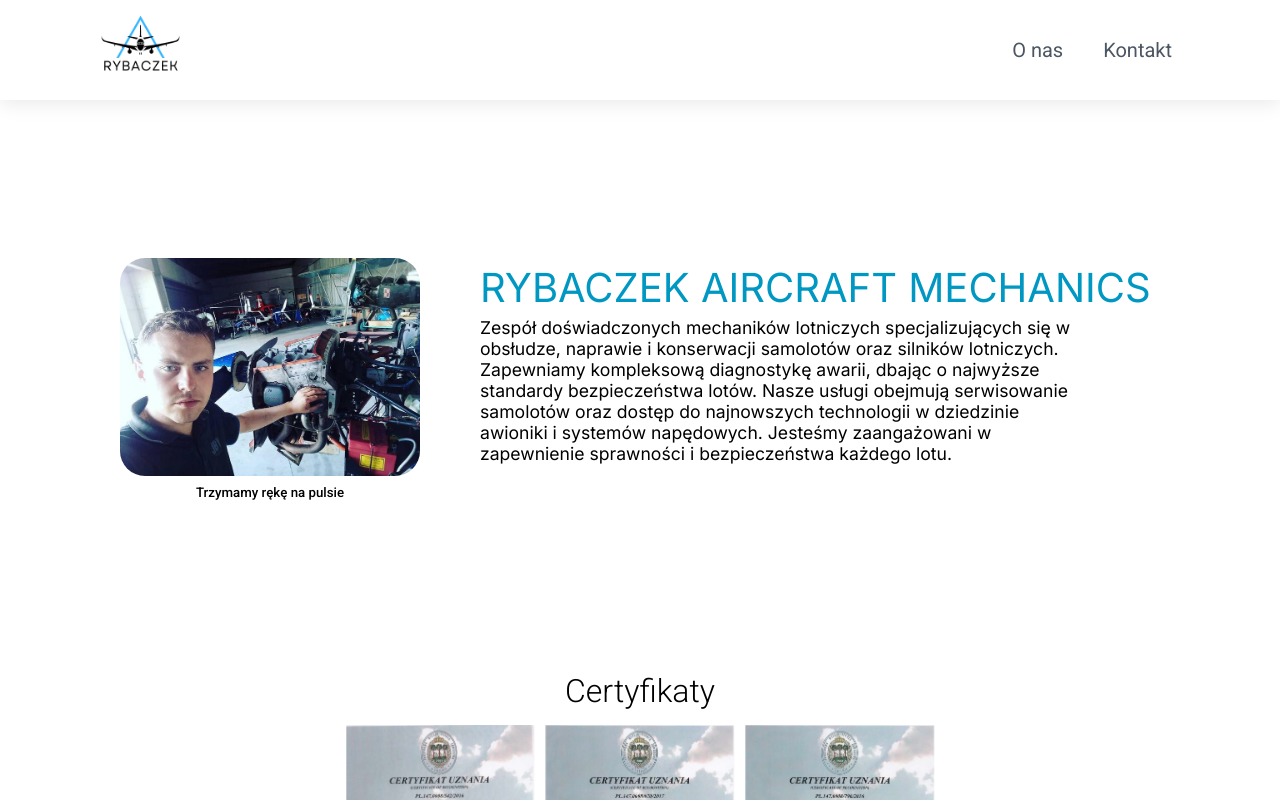
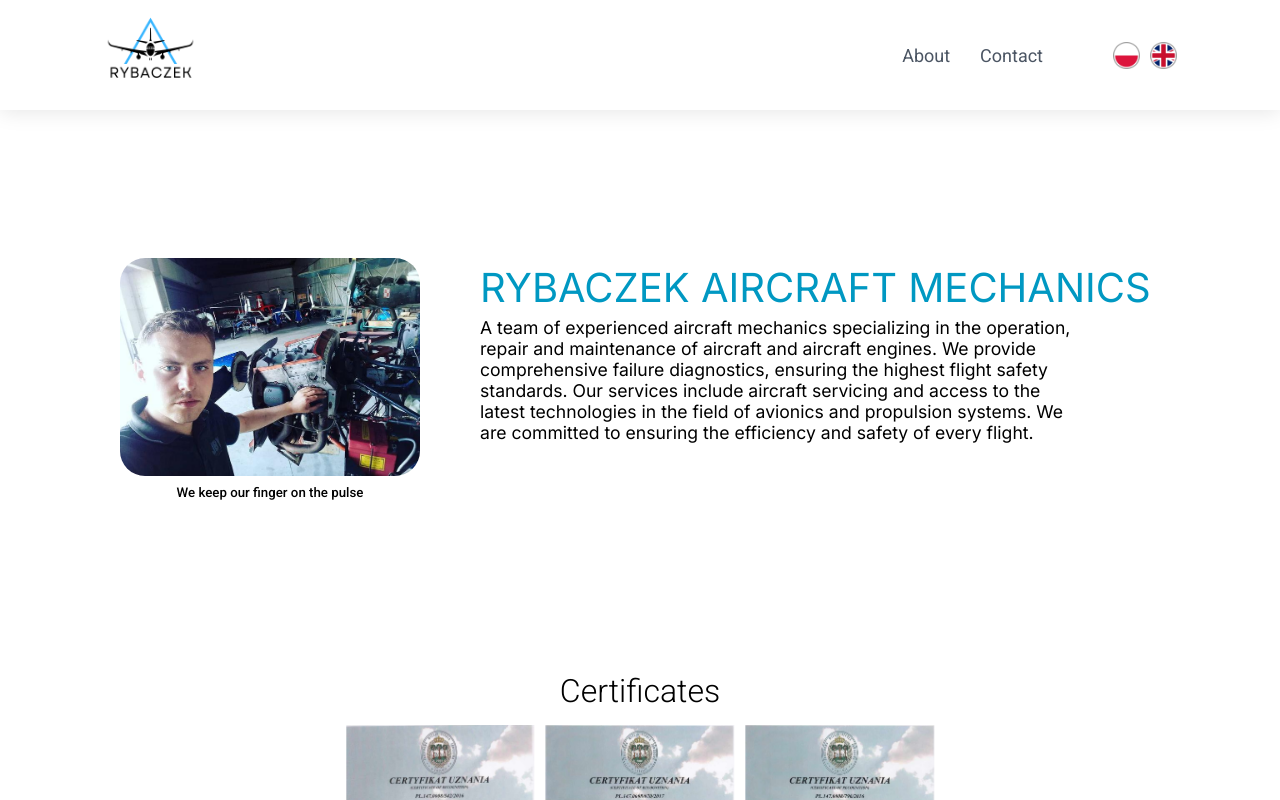
Before and after one commit to SzymCode/AircraftMechanics, a Vue app: page /en in a window 1280 px wide. Shown: the top 800 px of the page. Built offline with nearby package versions, Linux system fonts and the light colour scheme.

Commit message:
Complete switch languages functionality

```diff
--- a/src/App.vue
+++ b/src/App.vue
@@ -1,13 +1,14 @@
 <template>
     <Welcome />
-    <Navbar />
-    <AboutUs />
-    <Gallery />
-    <Footer />
+    <MyNavbar :language="language" />
+    <AboutUs :language="language" />
+    <Gallery :language="language" />
+    <MyFooter :language="language" />
 </template>
 
 <script setup lang="ts">
-import { Welcome, Navbar, AboutUs, Gallery, Footer } from '@/components'
+import { Welcome, MyNavbar, AboutUs, Gallery, MyFooter } from '@/components'
+import { language } from '@/constants'
 import { handleOpacity } from '@/utils'
 
 handleOpacity('.welcome-image', '1', 500)
--- a/src/components/AboutUs.vue
+++ b/src/components/AboutUs.vue
@@ -4,20 +4,22 @@
             <div class="about-us-container">
                 <div class="about-us-image-container">
                     <Image src="/reka_na_pulsie.png" />
-                    <h5>Trzymamy rękę na pulsie</h5>
+                    <h5>
+                        {{
+                            language === 'en'
+                                ? 'We keep our finger on the pulse'
+                                : 'Trzymamy rękę na pulsie'
+                        }}
+                    </h5>
                 </div>
                 <div>
                     <h1>RYBACZEK AIRCRAFT MECHANICS</h1>
                     <h2>
-                        Zespół doświadczonych mechaników lotniczych
-                        specjalizujących się w obsłudze, naprawie i konserwacji
-                        samolotów oraz silników lotniczych. Zapewniamy
-                        kompleksową diagnostykę awarii, dbając o najwyższe
-                        standardy bezpieczeństwa lotów. Nasze usługi obejmują
-                        serwisowanie samolotów oraz dostęp do najnowszych
-                        technologii w dziedzinie awioniki i systemów napędowych.
-                        Jesteśmy zaangażowani w zapewnienie sprawności i
-                        bezpieczeństwa każdego lotu.
+                        {{
+                            language === 'en'
+                                ? 'A team of experienced aircraft mechanics specializing in the operation, repair and maintenance of aircraft and aircraft engines. We provide comprehensive failure diagnostics, ensuring the highest flight safety standards. Our services include aircraft servicing and access to the latest technologies in the field of avionics and propulsion systems. We are committed to ensuring the efficiency and safety of every flight.'
+                                : 'Zespół doświadczonych mechaników lotniczych specjalizujących się w obsłudze, naprawie i konserwacji samolotów oraz silników lotniczych. Zapewniamy kompleksową diagnostykę awarii, dbając o najwyższe standardy bezpieczeństwa lotów. Nasze usługi obejmują serwisowanie samolotów oraz dostęp do najnowszych technologii w dziedzinie awioniki i systemów napędowych. Jesteśmy zaangażowani w zapewnienie sprawności i bezpieczeństwa każdego lotu.'
+                        }}
                     </h2>
                 </div>
             </div>
@@ -25,4 +27,8 @@
     </section>
 </template>
 
-<script setup lang="ts"></script>
+<script setup lang="ts">
+defineProps<{
+    language: string
+}>()
+</script>
--- a/src/components/Gallery.vue
+++ b/src/components/Gallery.vue
@@ -1,6 +1,8 @@
 <template>
     <div class="gallery-container">
-        <h3 class="gallery-header">Certyfikaty</h3>
+        <h3 class="gallery-header">
+            {{ language === 'en' ? 'Certificates' : 'Certyfikaty' }}
+        </h3>
         <Carousel
             :value="indices"
             :numVisible="numVisible"
@@ -9,7 +11,11 @@
             <template #item="{ index }">
                 <Image
                     :src="`/certificates/certificate-${index}.png`"
-                    :alt="`certyfikat-${index}`"
+                    :alt="
+                        language === 'en'
+                            ? `certificate-${index}`
+                            : `certyfikat-${index}`
+                    "
                     @click="handleImageClick(index)"
                 />
             </template>
@@ -18,7 +24,11 @@
     <Dialog class="gallery-dialog" v-model:visible="visible" modal>
         <Image
             v-if="clickedImageIndex !== null"
-            :alt="`certyfikat-${clickedImageIndex}`"
+            :alt="
+                language === 'en'
+                    ? `certificate-${clickedImageIndex}`
+                    : `certyfikat-${clickedImageIndex}`
+            "
             :src="`/certificates/certificate-${clickedImageIndex}.png`"
         />
     </Dialog>
@@ -31,6 +41,10 @@
 
 const visible = ref(false)
 const clickedImageIndex = ref<number | null>(null)
+
+defineProps<{
+    language: string
+}>()
 
 const { indices, numVisible, resizeHandler } = useCarousel()
 
--- /dev/null
+++ b/src/components/MyNavbar.vue
@@ -0,0 +1,78 @@
+<!--suppress HtmlUnknownAnchorTarget -->
+<template>
+    <nav class="navbar">
+        <Menubar class="container">
+            <template #start>
+                <router-link link to="/" :title="'Rybaczek Aircraft Mechanics'">
+                    <Image
+                        src="/navbar_logo.png"
+                        alt="Rybaczek Aircraft Mechanics"
+                        width="115"
+                    />
+                </router-link>
+            </template>
+            <template #end>
+                <div class="nav-right-side">
+                    <div class="sections">
+                        <router-link
+                            to="#about-us"
+                            :title="
+                                language == 'en'
+                                    ? 'Go to section'
+                                    : 'Przejdż do sekcji'
+                            "
+                            class="section-link"
+                        >
+                            {{ language === 'en' ? 'About' : 'O nas' }}
+                        </router-link>
+                        <router-link
+                            to="#contact-us"
+                            :title="
+                                language == 'en'
+                                    ? 'Go to section'
+                                    : 'Przejdż do sekcji'
+                            "
+                            class="section-link"
+                        >
+                            {{ language === 'en' ? 'Contact' : 'Kontakt' }}
+                        </router-link>
+                    </div>
+                    <div class="languages">
+                        <a href="/" class="language">
+                            <Image
+                                src="/polish.png"
+                                :title="
+                                    language == 'en'
+                                        ? 'Change language'
+                                        : 'Zmień język'
+                                "
+                                :alt="language == 'en' ? 'Polish' : 'Polski'"
+                                height="27"
+                            />
+                        </a>
+                        <a href="/en" class="language">
+                            <Image
+                                src="/english.png"
+                                :title="
+                                    language == 'en'
+                                        ? 'Change language'
+                                        : 'Zmień język'
+                                "
+                                :alt="
+                                    language == 'en' ? 'English' : 'Angielski'
+                                "
+                                height="27"
+                            />
+                        </a>
+                    </div>
+                </div>
+            </template>
+        </Menubar>
+    </nav>
+</template>
+
+<script setup lang="ts">
+defineProps<{
+    language: string
+}>()
+</script>
--- a/src/components/Navbar.vue
+++ /dev/null
@@ -1,26 +0,0 @@
-<!--suppress HtmlUnknownAnchorTarget -->
-<template>
-    <nav class="navbar">
-        <Menubar class="container">
-            <template #start>
-                <a href="/" title="Rybaczek Aircraft Mechanics">
-                    <Image
-                        src="/navbar_logo.png"
-                        alt="Rybaczek Aircraft Mechanics logo"
-                        width="105"
-                    />
-                </a>
-            </template>
-            <template #end>
-                <div class="nav-right-side">
-                    <a href="#about-us" title="Przejdż do sekcji"> O nas </a>
-                    <a href="#contact-us" title="Przejdż do sekcji">
-                        Kontakt
-                    </a>
-                </div>
-            </template>
-        </Menubar>
-    </nav>
-</template>
-
-<script setup lang="ts"></script>
--- a/src/components/index.ts
+++ b/src/components/index.ts
@@ -1,5 +1,5 @@
 export { default as Welcome } from './Welcome.vue'
-export { default as Navbar } from './Navbar.vue'
+export { default as MyNavbar } from './MyNavbar.vue'
 export { default as AboutUs } from './AboutUs.vue'
 export { default as Gallery } from './Gallery.vue'
-export { default as Footer } from './Footer.vue'
+export { default as MyFooter } from './MyFooter.vue'
--- /dev/null
+++ b/src/constants/index.ts
@@ -0,0 +1 @@
+export { default as language } from './language'
--- /dev/null
+++ b/src/constants/language.ts
@@ -0,0 +1,3 @@
+const language: string = window.location.pathname.substring(1)
+
+export default language
--- a/src/main.ts
+++ b/src/main.ts
@@ -26,6 +26,4 @@
 import PrimeVue from 'primevue/config'
 import VueRouter from '@/router'
 
-app.use(VueRouter)
-    .use(PrimeVue)
-    .mount('#app')
+app.use(VueRouter).use(PrimeVue).mount('#app')
--- a/src/router.ts
+++ b/src/router.ts
@@ -4,7 +4,18 @@
 
 const VueRouter: Router = createRouter({
     history: createWebHistory(),
-    routes: [{ path: '/', component: App, name: 'Welcome' }],
+    routes: [
+        {
+            path: '/',
+            component: App,
+            name: 'Polish',
+        },
+        {
+            path: '/en',
+            component: App,
+            name: 'English',
+        },
+    ],
 })
 
 export default VueRouter
--- a/src/styles/navbar.css
+++ b/src/styles/navbar.css
@@ -5,7 +5,7 @@
     box-shadow: 0 2px 20px rgba(0, 0, 0, 0.1);
     display: flex;
     text-align: center;
-    padding: 0 40px 0 20px;
+    padding: 0 20px 0 10px;
     opacity: 0;
     transition: opacity 0.5s ease;
     z-index: 100;
@@ -22,11 +22,17 @@
     color: var(--primary-color);
 }
 
+.section-link {
+    margin: auto 0;
+    font-size: 18px;
+    min-width: max-content;
+}
+
 nav,
 .p-menubar {
     background: #fff;
     width: 100%;
-    height: 100px;
+    height: 110px;
     border: 0;
 }
 
@@ -36,5 +42,34 @@
 
 .nav-right-side {
     display: flex;
-    gap: 40px;
+    gap: 25px;
 }
+
+.sections {
+    display: flex;
+    justify-content: space-around;
+    gap: 20px;
+}
+
+.languages {
+    display: flex;
+    flex-direction: column;
+    gap: 10px;
+}
+.language {
+    height: 27px;
+}
+
+@media (min-width: 500px) {
+    .nav-right-side {
+        gap: 70px;
+    }
+    .sections {
+        gap: 30px;
+    }
+
+    .languages {
+        flex-direction: row;
+        gap: 10px;
+    }
+}
```
Also changed, not shown: src/components/MyFooter.vue (renamed from src/components/Footer.vue, +13 -4 lines), public/english.png (added), public/polish.png (added).
